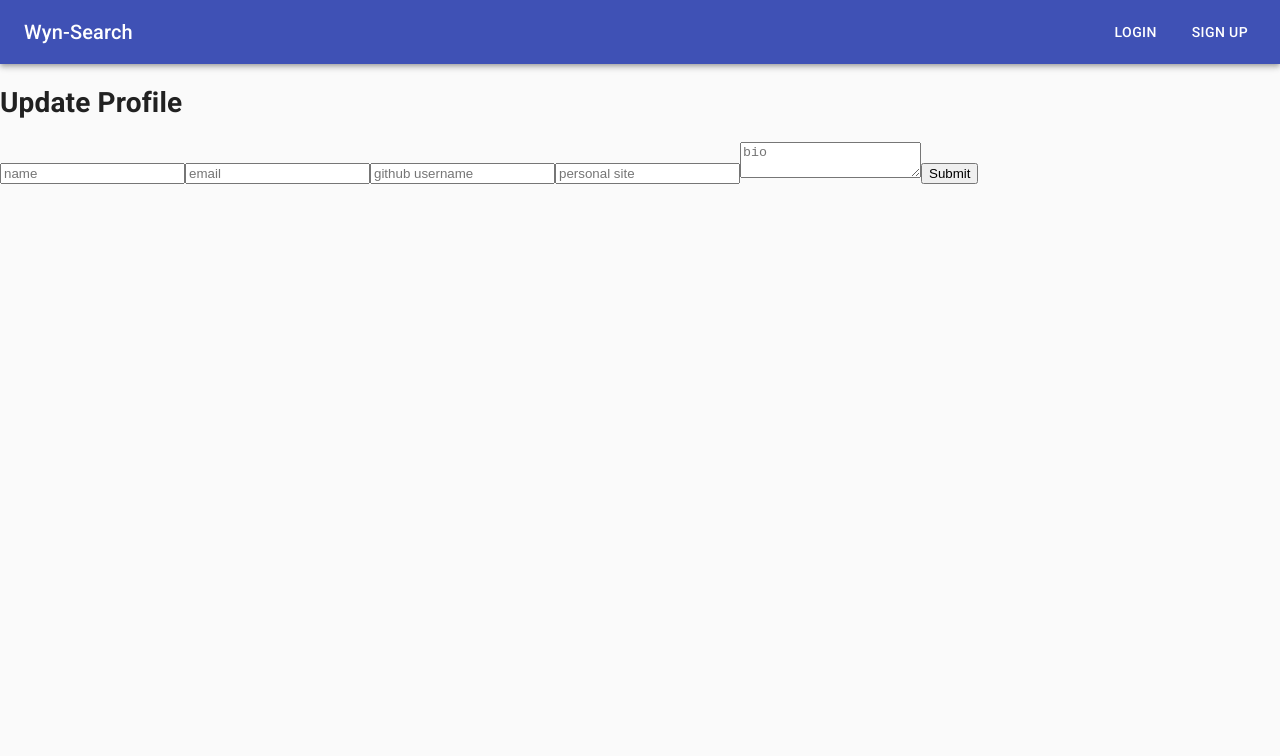
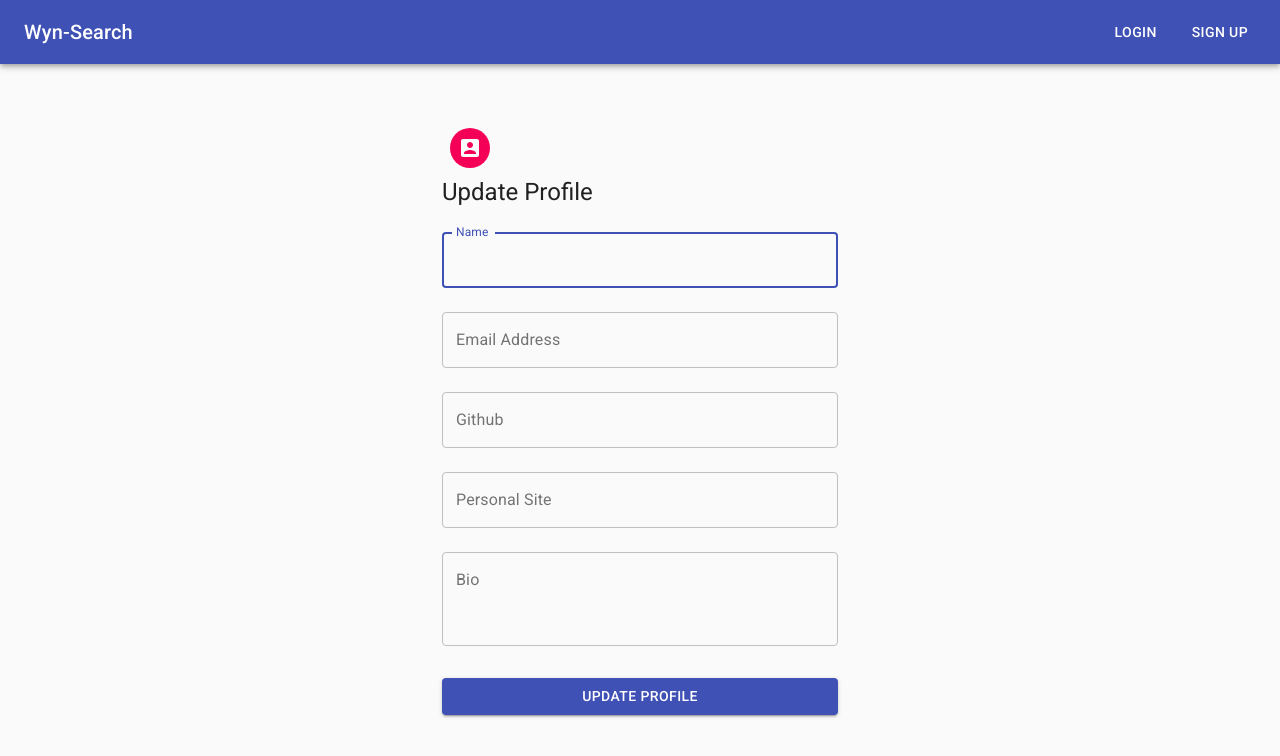
Before and after one commit to naaltunian/wyn-search, a React (Create React App) app in the folder client/: page /profile in a window 1280 px wide. Shown: the top 756 px of the page. Built offline with nearby package versions, Linux system fonts and the light colour scheme; no server answers.

Commit message:
Style Update Profile component

```diff
--- a/client/src/Components/Authentication/Login.js
+++ b/client/src/Components/Authentication/Login.js
@@ -14,7 +14,7 @@ import { LOGIN } from '../../GraphQL/index';
 import { useMutation } from '@apollo/react-hooks';
 import { useHistory } from 'react-router-dom';
 import Copyright from './Copyright';
-import useFormStyles from './FormStyles';
+import useFormStyles from '../../Styles/FormStyles';
 
 const INITIAL_STATE = {
   email: '',
@@ -52,7 +52,7 @@ const Login = () => {
         <Typography component="h1" variant="h5">
             Login
         </Typography>
-        <form onSubmit={handleSubmit} className={classes.form} noValidat>
+        <form onSubmit={handleSubmit} className={classes.form} noValidate>
             <TextField
             variant="outlined"
             margin="normal"
--- a/client/src/Components/Navbar.js
+++ b/client/src/Components/Navbar.js
@@ -1,5 +1,5 @@
 import React, { useContext } from 'react'
-import { makeStyles, withTheme } from '@material-ui/core/styles'
+import { makeStyles } from '@material-ui/core/styles'
 import AppBar from '@material-ui/core/AppBar'
 import Toolbar from '@material-ui/core/Toolbar'
 import Typography from '@material-ui/core/Typography'
--- a/client/src/Components/Profile/Profile.js
+++ b/client/src/Components/Profile/Profile.js
@@ -2,6 +2,16 @@ import React, { useState, useEffect } from 'react';
 import { useQuery, useMutation } from '@apollo/react-hooks';
 import { GET_CURRENT_USER, UPDATE_USER } from '../../GraphQL/index';
 import { useHistory } from 'react-router-dom';
+import useFormStyles from '../../Styles/FormStyles';
+import AccountBoxIcon from '@material-ui/icons/AccountBox';
+import Avatar from '@material-ui/core/Avatar';
+import Button from '@material-ui/core/Button';
+import TextField from '@material-ui/core/TextField';
+import TextareaAutosize from '@material-ui/core/TextareaAutosize';
+import Link from '@material-ui/core/Link';
+import Box from '@material-ui/core/Box';
+import Typography from '@material-ui/core/Typography';
+import Container from '@material-ui/core/Container';
 
 const Profile = () => {
     const { loading, error, data } = useQuery(GET_CURRENT_USER);
@@ -14,6 +24,7 @@ const Profile = () => {
     }
 
     let history = useHistory();
+    const classes = useFormStyles();
     const [user, setUser] = useState(INITIAL_STATE);
     const [userId, setId] = useState("");
     const [updateUser, {data: mutationData}] = useMutation(UPDATE_USER, { variables: { _id: userId, userInput: user }, refetchQueries: [{query: GET_CURRENT_USER}] });
@@ -40,17 +51,86 @@ const Profile = () => {
     };
 
     return(
-        <>
-            <h1>Update Profile</h1>
-            <form onSubmit={handleSubmit}>
-                <input type="text" name="name" value={user.name} placeholder="name" onChange={handleInputChange("name")} />
-                <input type="text" name="email" value={user.email} placeholder="email" onChange={handleInputChange("email")} />
-                <input type="text" name="githubUsername" value={user.githubUsername} placeholder="github username" onChange={handleInputChange("githubUsername")} />
-                <input type="text" name="personalSite" value={user.personalSite} placeholder="personal site" onChange={handleInputChange("personalSite")} />
-                <textarea  name="bio" value={user.bio} placeholder="bio" onChange={handleInputChange("bio")} />
-                <input type="submit" value="Submit" />
+        <Container component="main" maxWidth="xs" className={classes.paper}>
+            <Avatar className={classes.avatar}>
+                <AccountBoxIcon />
+            </Avatar>
+            <Typography component="h1" variant="h5">
+                Update Profile
+            </Typography>
+            <form className={classes.form} noValidate onSubmit={handleSubmit}>
+                <TextField
+                    autoComplete="name"
+                    name="name"
+                    variant="outlined"
+                    margin="normal"
+                    fullWidth
+                    id="name"
+                    label="Name"
+                    autoFocus
+                    value={user.name}
+                    onChange={handleInputChange('name')}
+                />
+                <TextField
+                    variant="outlined"
+                    margin="normal"
+                    fullWidth
+                    id="email"
+                    label="Email Address"
+                    name="email"
+                    autoComplete="email"
+                    value={user.email}
+                    onChange={handleInputChange('email')}
+                />
+                <TextField
+                    variant="outlined"
+                    margin="normal"
+                    fullWidth
+                    name="github"
+                    label="Github"
+                    type="github"
+                    id="github"
+                    autoComplete="current-github"
+                    value={user.githubUsername}
+                    onChange={handleInputChange('githubUsername')}
+                />
+                <TextField
+                    variant="outlined"
+                    margin="normal"
+                    fullWidth
+                    name="personalSite"
+                    label="Personal Site"
+                    type="personalSite"
+                    id="personalSite"
+                    autoComplete="personal-site"
+                    value={user.personalSite}
+                    onChange={handleInputChange('personalSite')}
+                />
+                <TextField
+                    variant="outlined"
+                    margin="normal"
+                    fullWidth
+                    multiline
+                    rows="3"
+                    name="bio"
+                    label="Bio"
+                    type="bio"
+                    id="bio"
+                    autoComplete="bio"
+                    value={user.bio}
+                    onChange={handleInputChange('bio')}
+                />
+                <Button
+                    type="submit"
+                    fullWidth
+                    variant="contained"
+                    color="primary"
+                    className={classes.submit}
+                >
+                    Update Profile
+                </Button>
             </form>
-        </>
+        </Container>
     )
 }
 
--- a/client/src/Components/Authentication/FormStyles.js
+++ b/client/src/Styles/FormStyles.js
@@ -1,4 +1,6 @@
-import { makeStyles } from '@material-ui/core/styles'
+import { makeStyles } from '@material-ui/core/styles';
+import Avatar from '@material-ui/core/Avatar'; // required for avatar background color
+
 const useFormStyles = makeStyles(theme => ({
   paper: {
     marginTop: theme.spacing(8),
@@ -19,4 +21,4 @@ const useFormStyles = makeStyles(theme => ({
   }
 }))
 
-export default useFormStyles
+export default useFormStyles;
```
Also changed, not shown: client/src/Components/Authentication/SignUp.js (+7 -7 lines).
